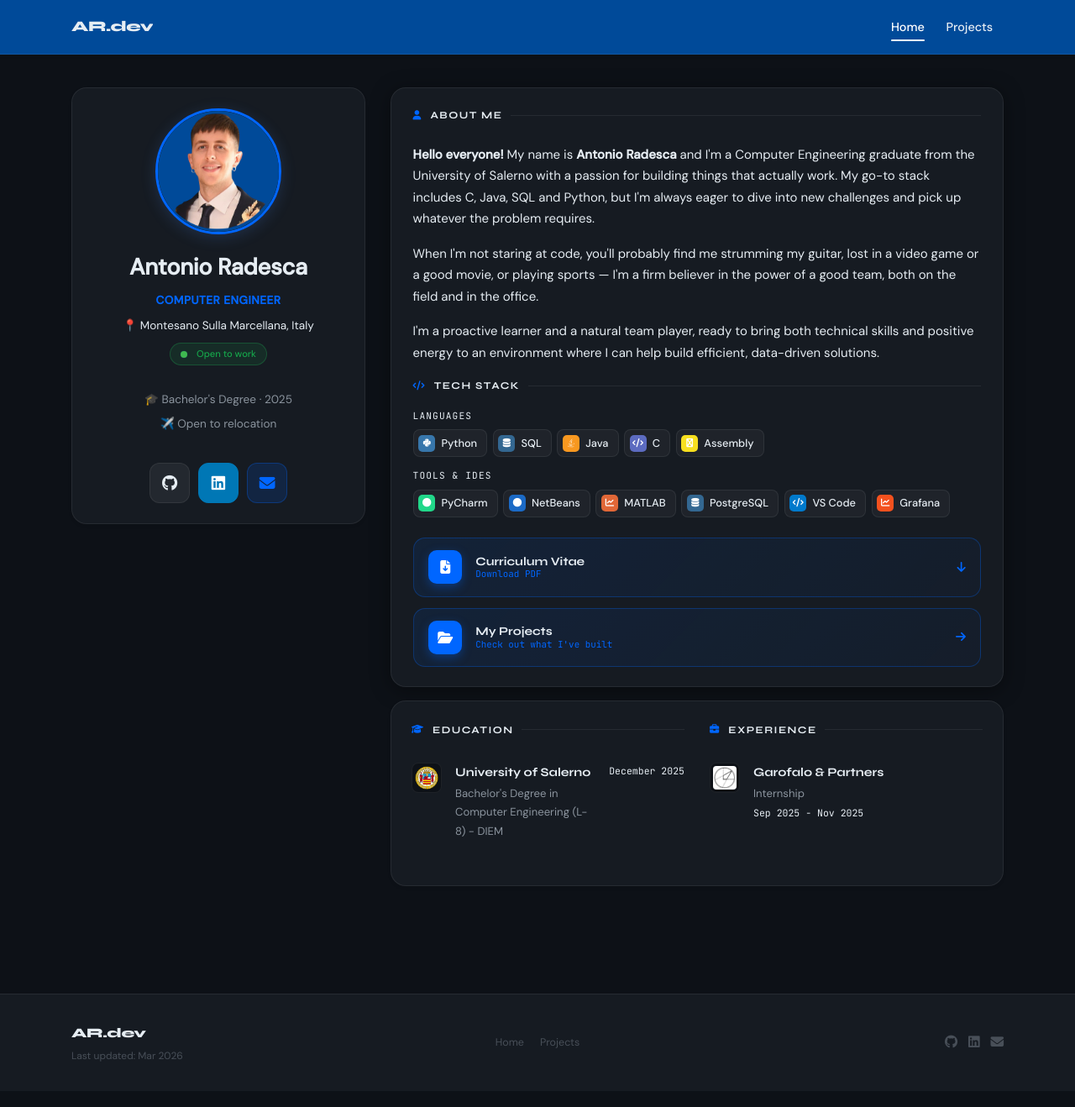
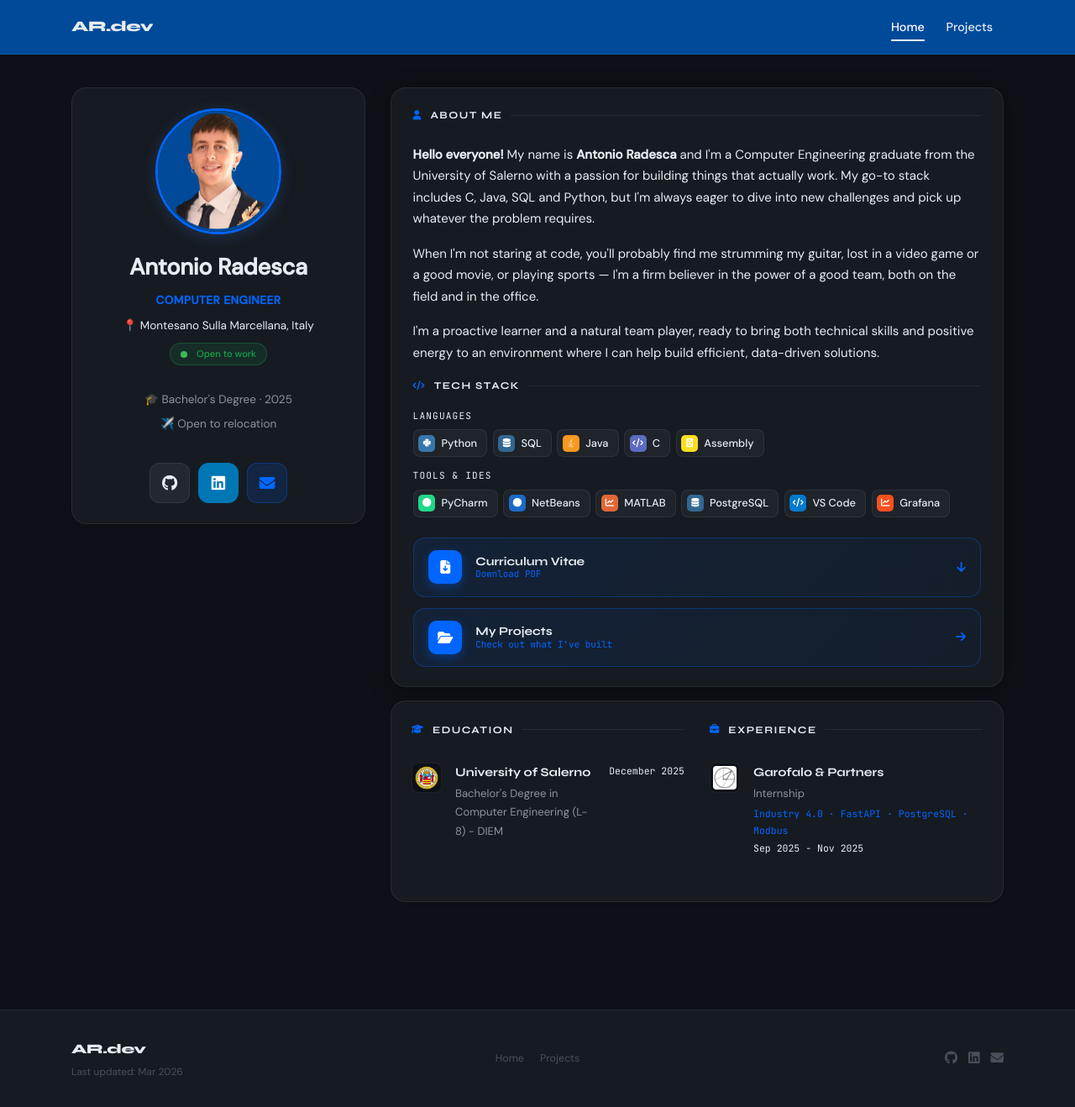
Before and after one commit to antonio-radesca/antonio.radesca-portfolio, a Jekyll site: the page built from index.html, in a window 1280 px wide and 1318 px high. Shown: the whole window at 84% size. Built offline with Jekyll 4.4.1, drawn with Linux system fonts in a browser that asks for light colours; nearby versions of some CDN libraries; a style sheet for code colours, icons or effects is not loaded.

Commit message:
Modifiche Experience card

```diff
--- a/_data/profile.yml
+++ b/_data/profile.yml
@@ -29,6 +29,7 @@ experience:
     logo: "/assets/images/badges/garofalo.png"
     position: "Internship"
     date: "Sep 2025 - Nov 2025"
+    description: "Industry 4.0 · FastAPI · PostgreSQL · Modbus"
 skills:
   - group: Languages
     items:
--- a/_includes/widgets/experience_card.html
+++ b/_includes/widgets/experience_card.html
@@ -37,6 +37,12 @@
           <div class="timeline-content">
             <div class="timeline-title">{{ item.name }}</div>
             <div class="timeline-role">{{ item.position }}</div>
+            {% if item.description %}
+            <div
+              style="font-size: 0.72rem; color: var(--accent); font-family: 'JetBrains Mono', monospace; margin-top: 3px;">
+              {{ item.description }}
+            </div>
+            {% endif %}
             <div class="timeline-date" style="white-space:normal; margin-top:2px;">{{ item.date }}</div>
           </div>
         </div>
```
